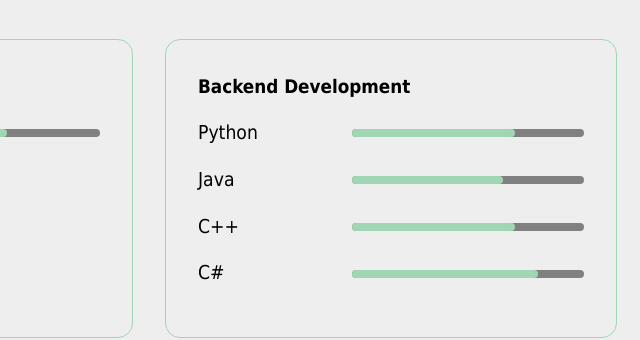
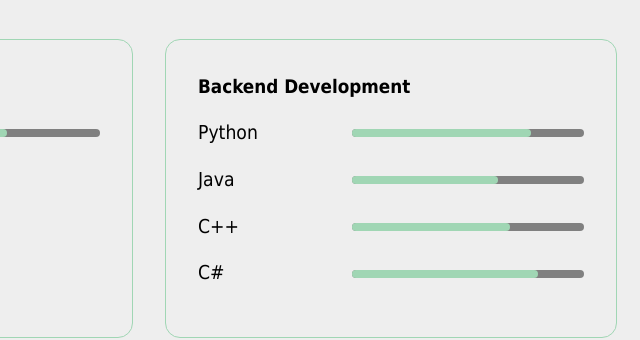
Before and after one commit to Ewald2004/Ewald_Olivier_CV, a plain HTML site: page index.html in a window 1280 px wide. Shown: the part 1020-1360 px from the top of the page, 491-1131 px from the left. Drawn offline with Linux system fonts and the light colour scheme.

Commit message:
Add files via upload

```diff
--- a/index.html
+++ b/index.html
@@ -74,19 +74,19 @@
                 <div class="skill-item">
                     <p>Python</p>
                     <div class="skill-bar">
-                        <div class="skill-progress" style="width: 70%"></div>
+                        <div class="skill-progress" style="width: 77%"></div>
                     </div>
                 </div>
                 <div class="skill-item">
                     <p>Java</p>
                     <div class="skill-bar">
-                        <div class="skill-progress" style="width: 65%"></div>
+                        <div class="skill-progress" style="width: 63%"></div>
                     </div>
                 </div>
                 <div class="skill-item">
                     <p>C++</p>
                     <div class="skill-bar">
-                        <div class="skill-progress" style="width: 70%"></div>
+                        <div class="skill-progress" style="width: 68%"></div>
                     </div>
                 </div>
                 <div class="skill-item">
```
